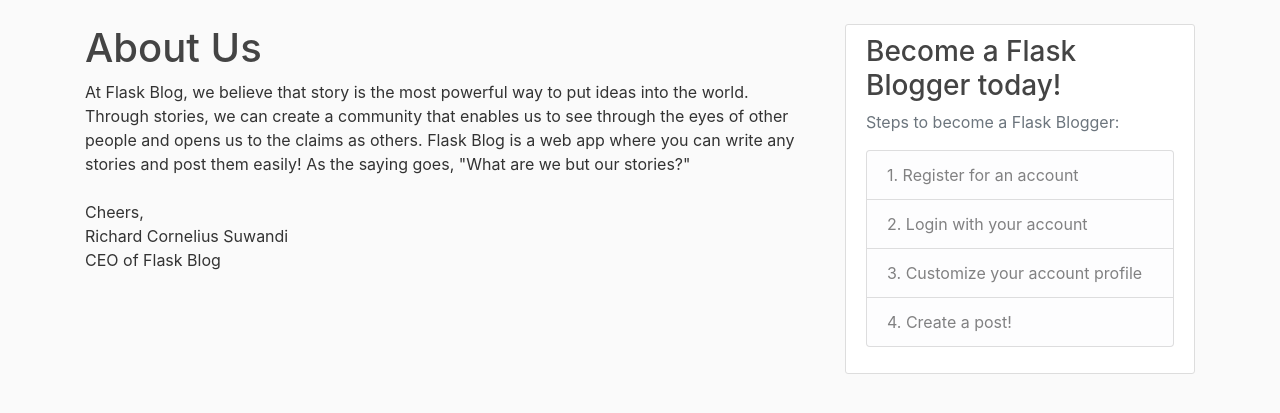
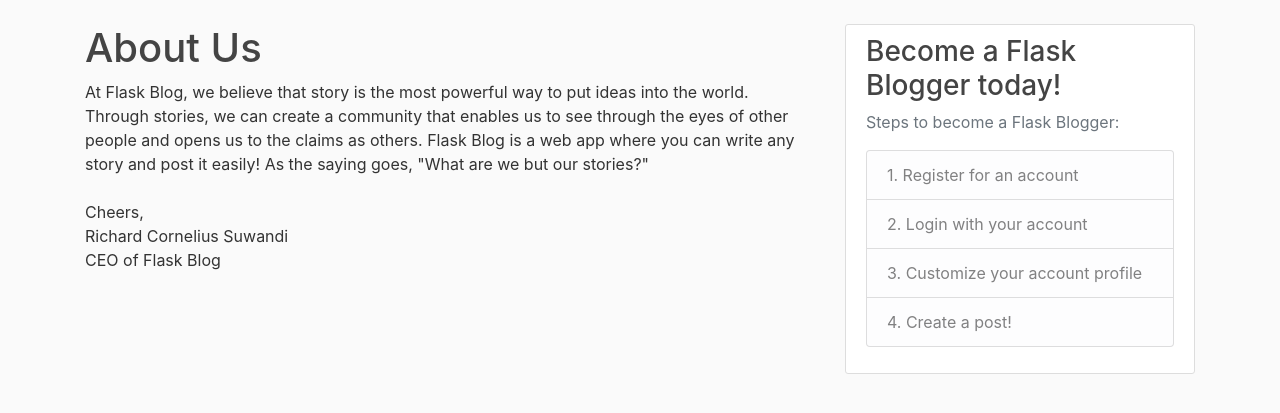
Before and after one commit to richardcsuwandi/flask-blog, a Flask app: page /about in a window 1280 px wide. Shown: the part 56-469 px from the top of the page. Run offline with Flask 2, Linux system fonts and the light colour scheme; some libraries are stand-ins or nearby versions.

Commit message:
Update about.html

```diff
--- a/flaskblog/templates/about.html
+++ b/flaskblog/templates/about.html
@@ -3,7 +3,7 @@
     <h1>About Us</h1>
     <p>At Flask Blog, we believe that story is the most powerful way to put ideas into the world. Through stories, we can create a
     community that enables us to see through the eyes of other people and opens us to the claims as others. Flask Blog is a web app
-    where you can write any stories and post them easily! As the saying goes, "What are we but our stories?"
+    where you can write any story and post it easily! As the saying goes, "What are we but our stories?"
     <br>
     <br>Cheers,
     <br>Richard Cornelius Suwandi
```
